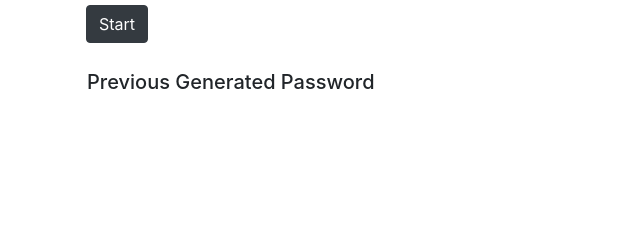
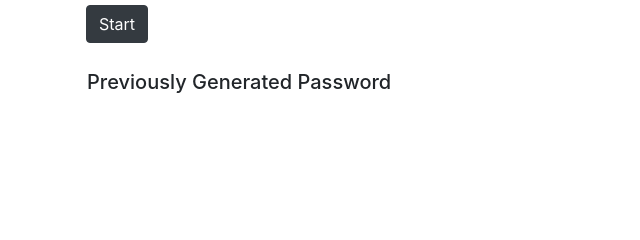
Before and after one commit to a1718367/random-password, a plain HTML site: page index.html in a window 1280 px wide. Shown: the part 293-533 px from the top of the page, 0-640 px from the left. Drawn offline with nearby package versions, Linux system fonts and the light colour scheme.

```diff
--- a/index.html
+++ b/index.html
@@ -27,7 +27,7 @@
 
       <div class="row">
         <div class="container">
-        <h5>Previous Generated Password</h5>
+        <h5>Previously Generated Password</h5>
         <div class="pgpwd" id="display"></div>
         </div>
     </div>
```
Also changed, not shown: 1 other file.
